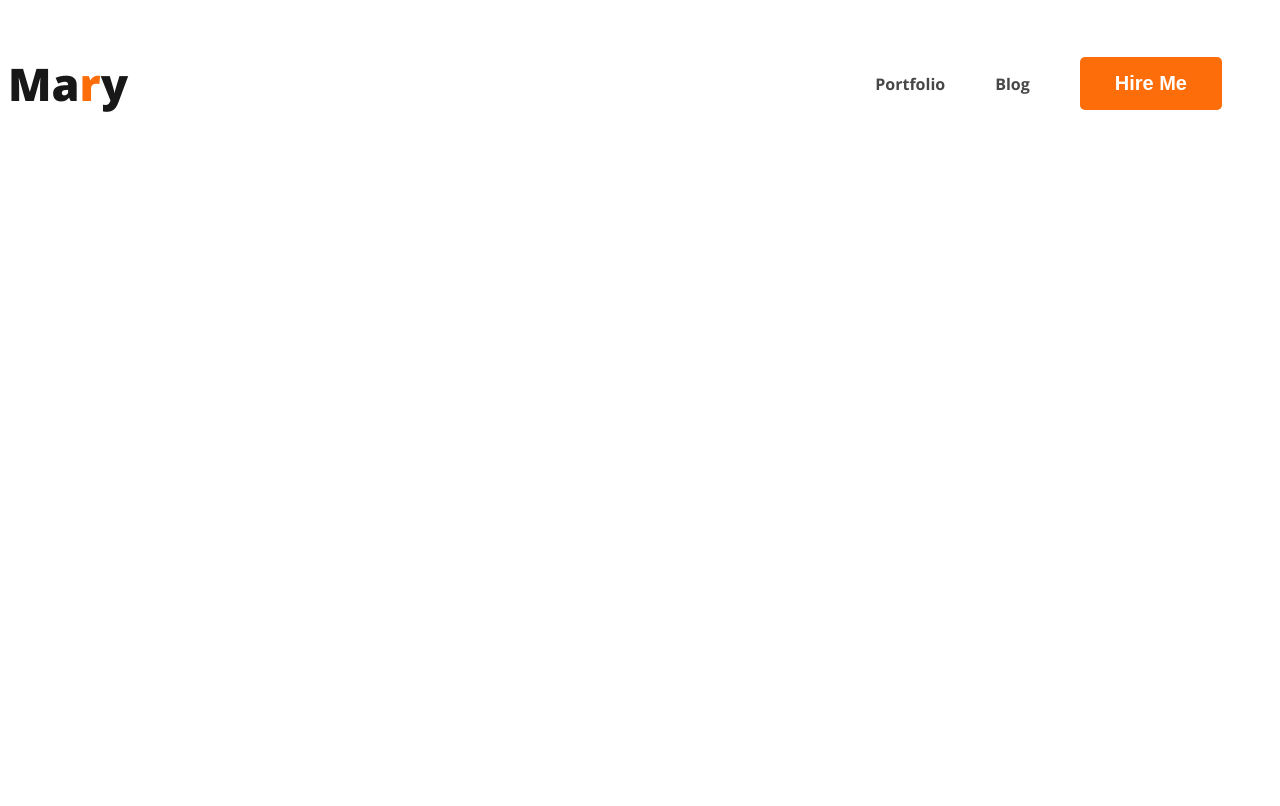
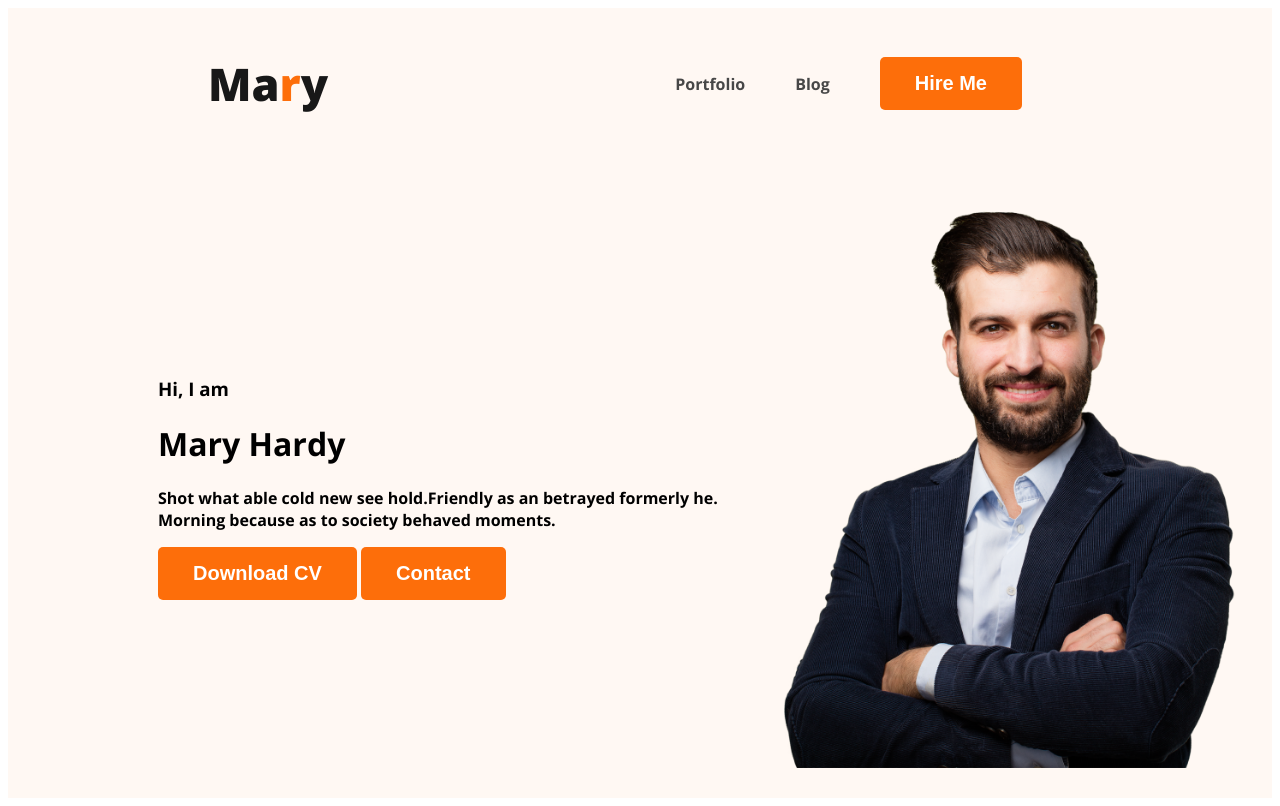
Before and after one commit to naimur401/developer-portfolio, a plain HTML site: page index.html in a window 1280 px wide. Drawn offline with nearby package versions, Linux system fonts and the light colour scheme.

Commit message:
banner content added

```diff
--- a/index.html
+++ b/index.html
@@ -12,7 +12,7 @@
     <link rel="stylesheet" href="styles/portfolio.css">
 </head>
 <body>
-    <header>
+    <header class="header">
         <nav>
             <h3 class="nav-tittle">Ma<span class="text-primary">r</span>y</h3>
             <ul>
@@ -28,6 +28,19 @@
 
             </ul>
         </nav>
+        <div class="banner">
+
+        <div>
+
+            <h3 class="banner-greeting">Hi, I am</h3>
+            <h1 class="banner-tittle">Mary Hardy</h1>
+            <p>Shot what able cold new see hold.Friendly as an betrayed formerly he. Morning because as to society behaved moments.</p>
+            <button class="btn-primary">Download CV</button>
+            <button class="btn-primary">Contact</button>
+        </div>
+        <img class="profile-pic" src="images/hardy.png" alt="">
+        </div>
+
 
     </header>
     <main>
--- a/styles/portfolio.css
+++ b/styles/portfolio.css
@@ -20,6 +20,7 @@ nav {
     display: flex;
     justify-content: space-between;
     align-items: center;
+    margin: 0 200px;
 }
 .nav-tittle {
     color:#181818;
@@ -40,3 +41,17 @@ nav a{
     text-decoration: none;
     color: #474747;
 }
+.header{
+    background-color: #FFF8F3;
+
+}
+.banner{
+    padding: 30px 30px 30px 150px;
+    display: flex;
+    align-items: center;
+
+}
+.banner .profile-pic{
+    width: 500px;
+
+}
```
